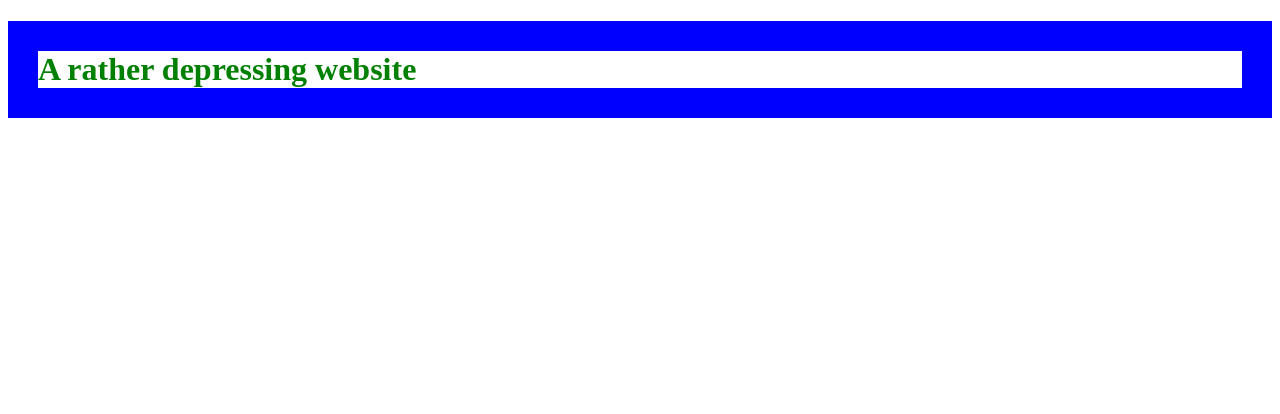
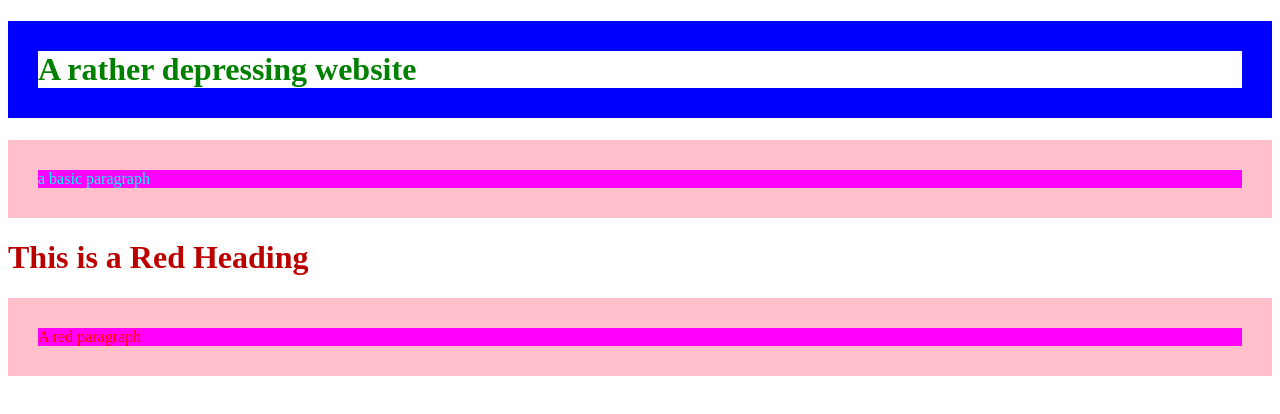
Before and after one commit to Ragicus/Week-1, a plain HTML site: page Index.html in a window 1280 px wide. Drawn offline with Linux system fonts and the light colour scheme.

Commit message:
lesson 1 done

```diff
--- a/Index.html
+++ b/Index.html
@@ -4,10 +4,16 @@
         <meta charset="UTF-8">
         <meta name="viewport" content="width=device-width, initial-scale=1.0">
         <title>Document</title>
+
+        <link rel="stylesheet" type="text/css" href="styles.css"
     </head>
     <body>
         <h1 style="border: 30px solid blue;color: green">
             A rather depressing website
         </h1>
+
+        <p> a basic paragraph</p>
+        <h1 class="red-text"> This is a Red Heading</h1>
+        <p class="red-text">A red paragraph</p>
     </body>
 </html>
--- /dev/null
+++ b/styles.css
@@ -0,0 +1,11 @@
+p{
+    border: 30px solid pink;
+    background-color: magenta;
+    color: aqua;
+}
+.red-text{
+    color: red;
+}
+h1.red-text {
+    color: #bb0000;
+}
```
